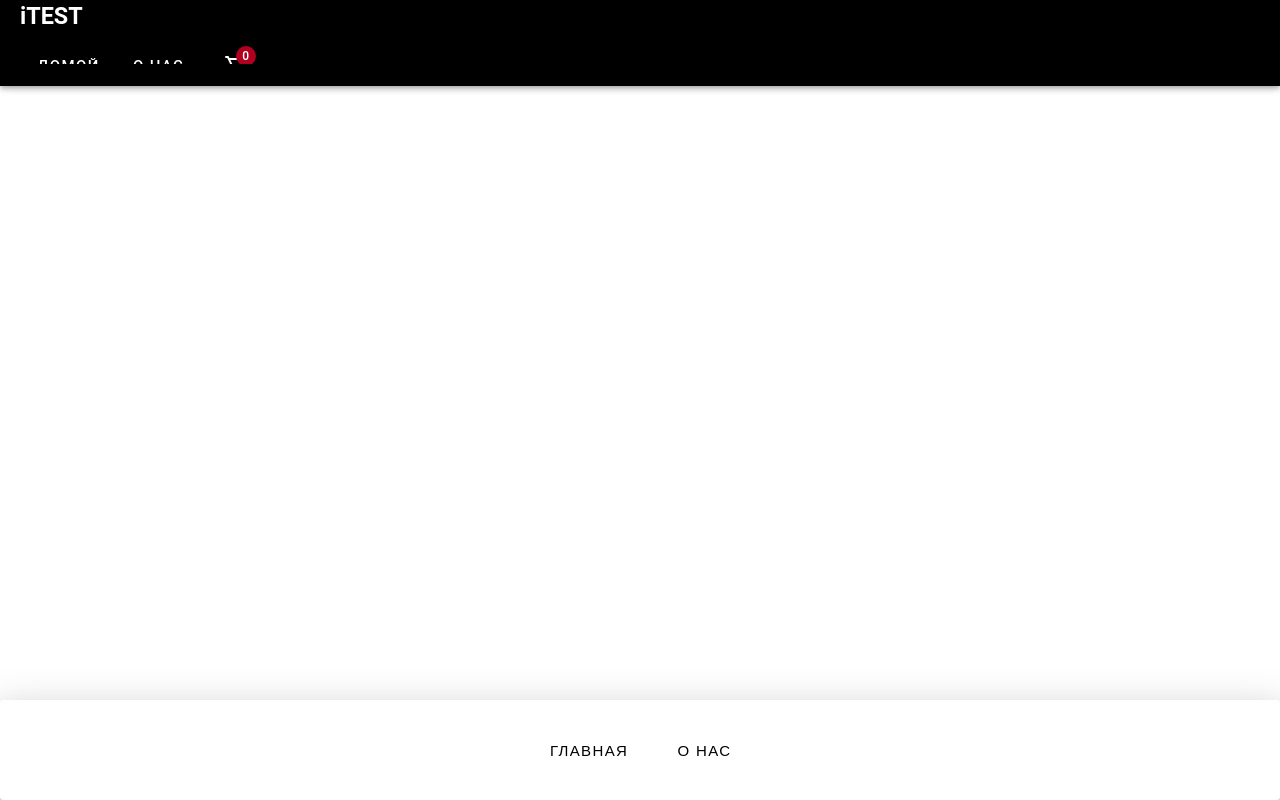
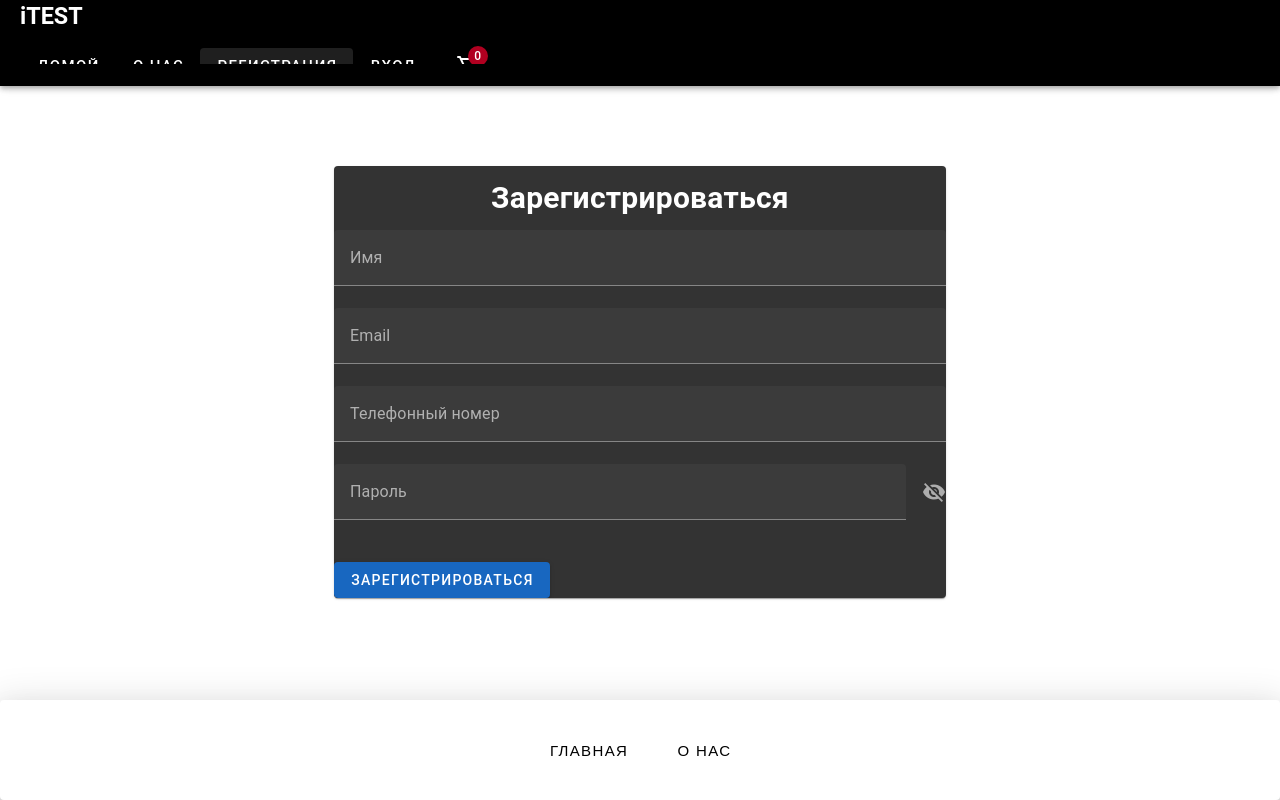
Before and after one commit to AlikBog/nuxt-django, a Nuxt app in the folder front/: page /reg in a window 1280 px wide. Built offline with nearby package versions, Linux system fonts and the light colour scheme.

Commit message:
registr_window

```diff
--- a/front/layouts/default.vue
+++ b/front/layouts/default.vue
@@ -10,7 +10,8 @@
                     <h3 class="itets">iTEST</h3>
                     <v-btn flat to="/" style="font-size: 15px;">Домой</v-btn>
                     <v-btn flat to="/about" style="font-size: 15px;">О нас</v-btn>
-
+                    <v-btn flat to="/reg" style="font-size: 15px;">Регистрация</v-btn>
+                    <v-btn flat to="/sign" style="font-size: 15px;">Вход</v-btn>
 
                 <v-btn to="/basket" class="text-none" stacked>
                     <v-badge  :content="basketStore.productsTotal" color="error">
--- a/front/pages/index.vue
+++ b/front/pages/index.vue
@@ -24,7 +24,6 @@
 
 <script setup>
 const basketStore = useBasketStore()
-// const {data: products} = await useFetch('http://127.0.0.1:8000/api/v1')
 const { data: categories } = await useFetch('http://127.0.0.1:8000/api/v1/category/')
 
 const cat = ref(1)
--- /dev/null
+++ b/front/pages/reg.vue
@@ -0,0 +1,51 @@
+<template>
+  <v-container fluid>
+    <v-row justify="center">
+      <v-col sm="6">
+        <v-card class="card">
+          <v-card-title class="text-center">
+            <h2>Зарегистрироваться</h2>
+          </v-card-title>
+          <v-form>
+            <v-text-field label="Имя"></v-text-field>
+            <v-text-field label="Email" type="email"></v-text-field>
+            <v-text-field label="Телефонный номер"></v-text-field>
+            <v-text-field
+              label="Пароль"
+              :append-icon="showPassword ? 'mdi-eye' : 'mdi-eye-off'"
+              :type="showPassword ? 'text' : 'password'"
+              @click:append="showPassword = !showPassword"
+            ></v-text-field>
+            <v-btn class="register-btn" color="primary">Зарегистрироваться</v-btn>
+          </v-form>
+        </v-card>
+      </v-col>
+    </v-row>
+  </v-container>
+</template>
+
+<script>
+export default {
+  data() {
+    return {
+      showPassword: false,
+    };
+  },
+};
+</script>
+
+<style scoped>
+.card {
+  background-color: #333;
+  color: #fff;
+}
+
+.text-center {
+  text-align: center;
+}
+
+.register-btn {
+  margin-top: 20px;
+  background-color: #e2ba35;
+}
+</style>
--- /dev/null
+++ b/front/pages/sign.vue
@@ -0,0 +1,51 @@
+<template>
+    <v-container fluid>
+      <v-row justify="center">
+        <v-col sm="6">
+          <v-card class="card">
+            <v-card-title class="text-center">
+              <h2>Вход</h2>
+            </v-card-title>
+            <v-form>
+              <v-text-field label="Телефонный номер"></v-text-field>
+              <v-text-field
+                label="Пароль"
+                :append-icon="showPassword ? 'mdi-eye' : 'mdi-eye-off'"
+                :type="showPassword ? 'text' : 'password'"
+                @click:append="showPassword = !showPassword"
+              ></v-text-field>
+              <v-btn class="register-btn" color="primary">Войти</v-btn>
+            </v-form>
+          </v-card>
+        </v-col>
+      </v-row>
+    </v-container>
+  </template>
+
+  <script>
+  export default {
+    data() {
+      return {
+        showPassword: false,
+      };
+    },
+  };
+  </script>
+
+  <style scoped>
+  .card {
+    background-color: #333;
+    color: #fff;
+    height: 416px;
+    width: 923px;
+  }
+
+  .text-center {
+    text-align: center;
+  }
+
+  .register-btn {
+    margin-top: 19.02%;
+    background-color: #e2ba35;
+  }
+  </style>
```
Also changed, not shown: 1 other file (tests, documents, lock files or other folders).
